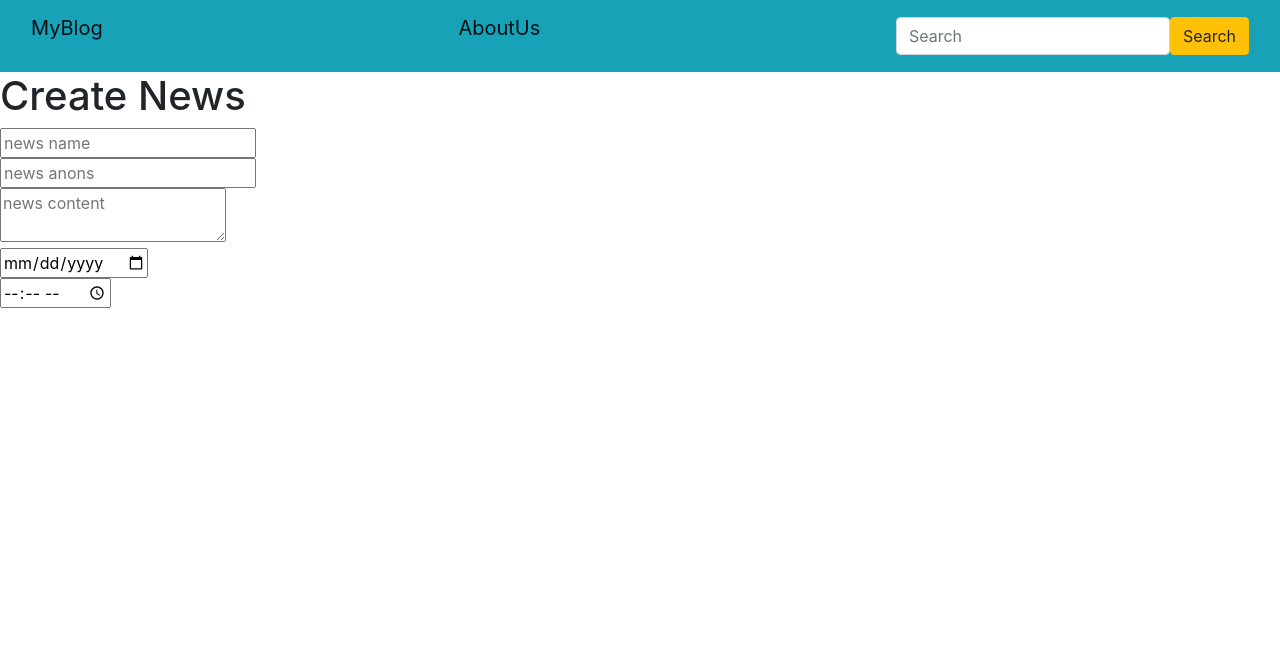
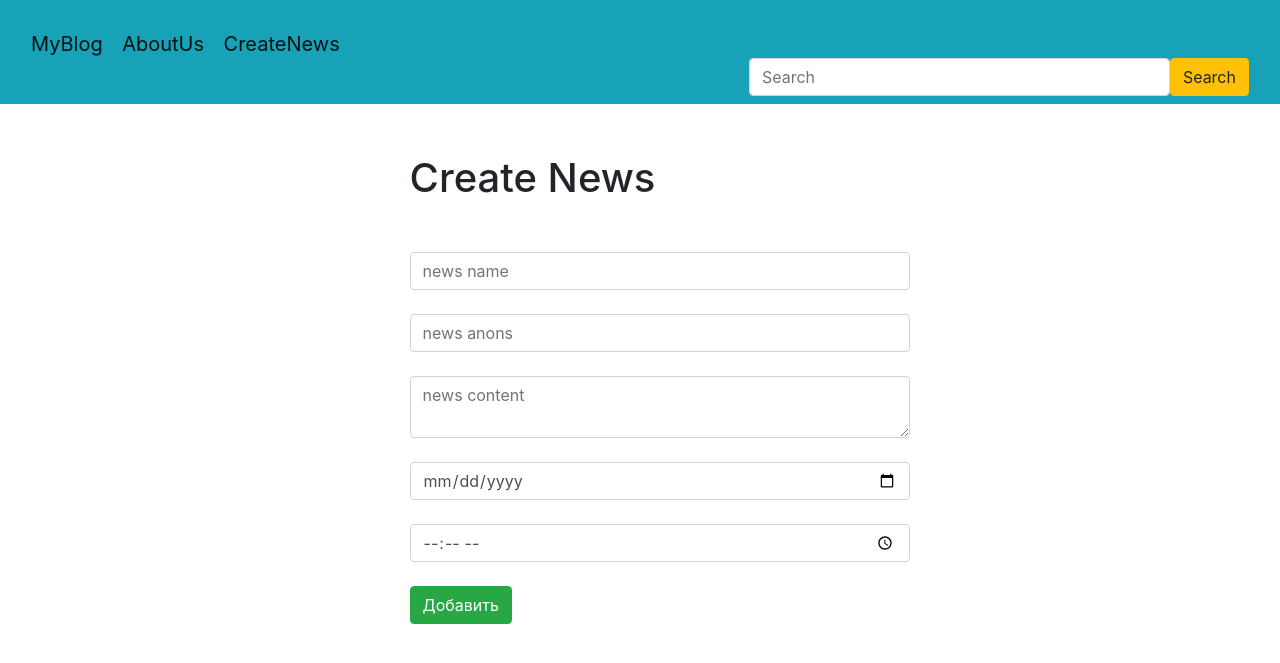
Before and after one commit to Jambulatahmadov/myblog, a Django app: page /create in a window 1280 px wide. Shown: the top 663 px of the page. Run offline with Django 3.2, Linux system fonts and the light colour scheme.

Commit message:
set up css in form

```diff
--- a/news/static/news/css/news.css
+++ b/news/static/news/css/news.css
@@ -11,3 +11,15 @@
     width: 500px;
     margin: 30px 34%;
 }
+
+.hello {
+    margin-left: 32%;
+    width: 500px;
+    margin-top: 50px;
+}
+
+form {
+    margin-left: 32%;
+    width: 500px;
+    margin-top: 50px;
+}
--- a/news/templates/news/base.html
+++ b/news/templates/news/base.html
@@ -15,6 +15,7 @@
     <div class="container-fluid">
         <p><a class="navbar-brand" href="/">MyBlog</a></p>
         <p><a class="navbar-brand" href="about/">AboutUs</a></p>
+        <p><a class="navbar-brand" href="create">CreateNews</a></p>
         <form class="d-flex">
             <input class="form-control me-2" type="search" placeholder="Search" aria-label="Search">
             <button class="btn btn-warning" type="submit">Search</button>
--- a/news/templates/news/create.html
+++ b/news/templates/news/create.html
@@ -4,13 +4,14 @@
 
 {% block content %}
 <div>
-    <h1>Create News</h1>
+    <h1 class="hello">Create News</h1>
     <form method="post">
-        <input type="text" placeholder="news name"><br>
-        <input type="text" placeholder="news anons"><br>
-        <textarea placeholder="news content"></textarea><br>
-        <input type="date"><br>
-        <input type="time"><br>
+        <input type="text" placeholder="news name" class="form-control"><br>
+        <input type="text" placeholder="news anons" class="form-control"><br>
+        <textarea placeholder="news content" class="form-control"></textarea><br>
+        <input type="date" class="form-control"><br>
+        <input type="time" class="form-control"><br>
+        <button class="btn btn-success" type="submit">Добавить</button>
     </form>
 
 </div>
```
